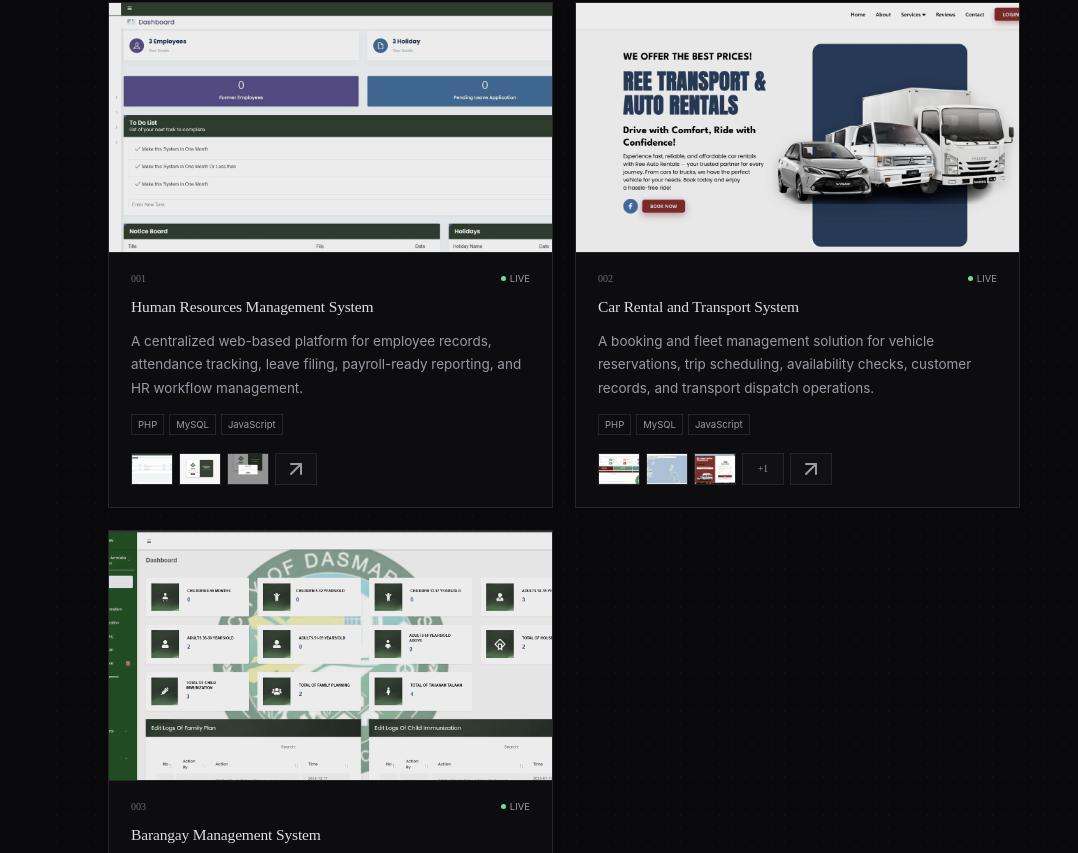
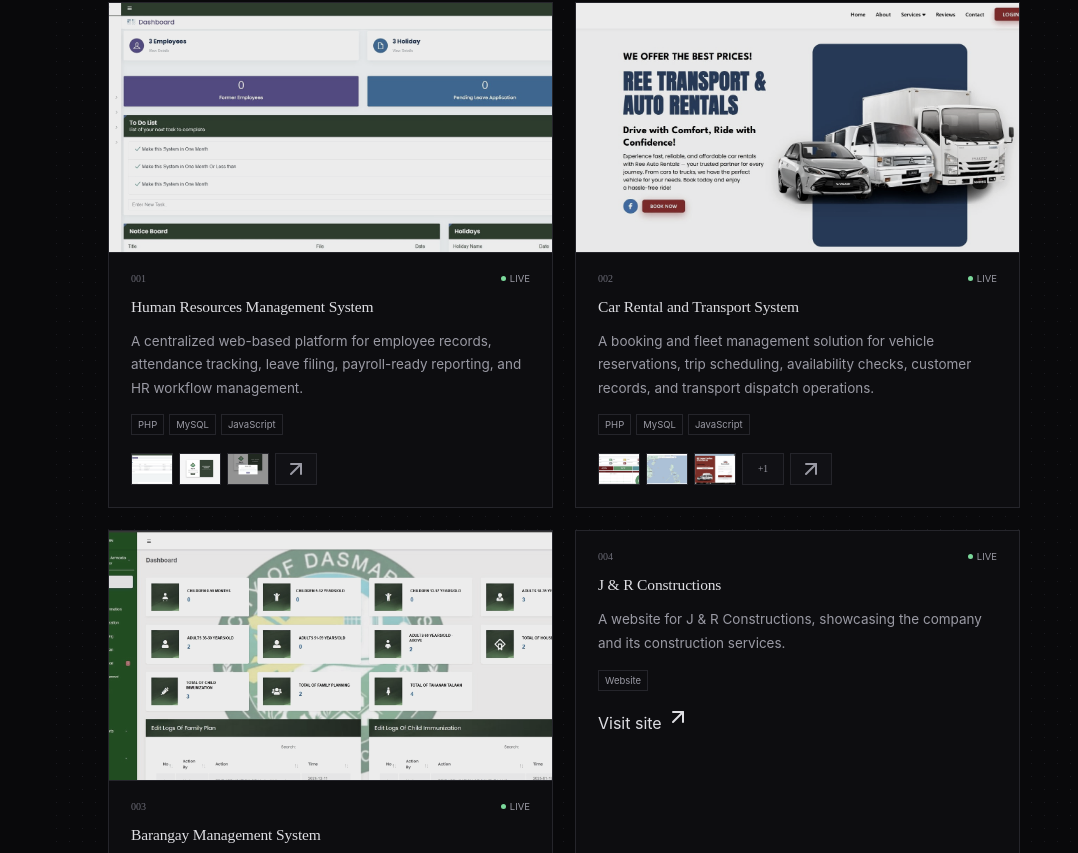
Before and after one commit to marlonarmado03/marlon-armado-portfolio, a React (Vite) app: page / in a window 1280 px wide. Shown: the part 1947-2800 px from the top of the page, without its empty margins (202-1280 px from the left). Built offline with nearby package versions, Linux system fonts and the light colour scheme; no server answers; the database is empty.

Commit message:
COMMIT ADD PROJECTS

```diff
--- a/src/main.jsx
+++ b/src/main.jsx
@@ -70,6 +70,15 @@
         { src: '/gallery/brgy/pic3.jpg', caption: 'Forgot-password approval workflow with notifications' },
         { src: '/gallery/brgy/pic5.jpg', caption: 'Sign-in page, City of Dasmariñas, Cavite' },
       ],
+    },
+    {
+      id: 4,
+      title: 'J & R Constructions',
+      description: 'A website for J & R Constructions, showcasing the company and its construction services.',
+      technologies: ['Website'],
+      status: 'LIVE',
+      featured: true,
+      demo_url: 'https://jr-construction-lemon.vercel.app/',
     },
   ],
 
@@ -425,6 +434,7 @@
         <div className="stack">
           {(x.technologies || []).map((t) => <small key={t}>{t}</small>)}
         </div>
+        {x.demo_url && <a href={x.demo_url} target="_blank" rel="noreferrer" className="projectLink">Visit site <ArrowUpRight /></a>}
         {images.length > 1 && (
           <div className="thumbRow">
             {extraThumbs.map((img, idx) => (
```
